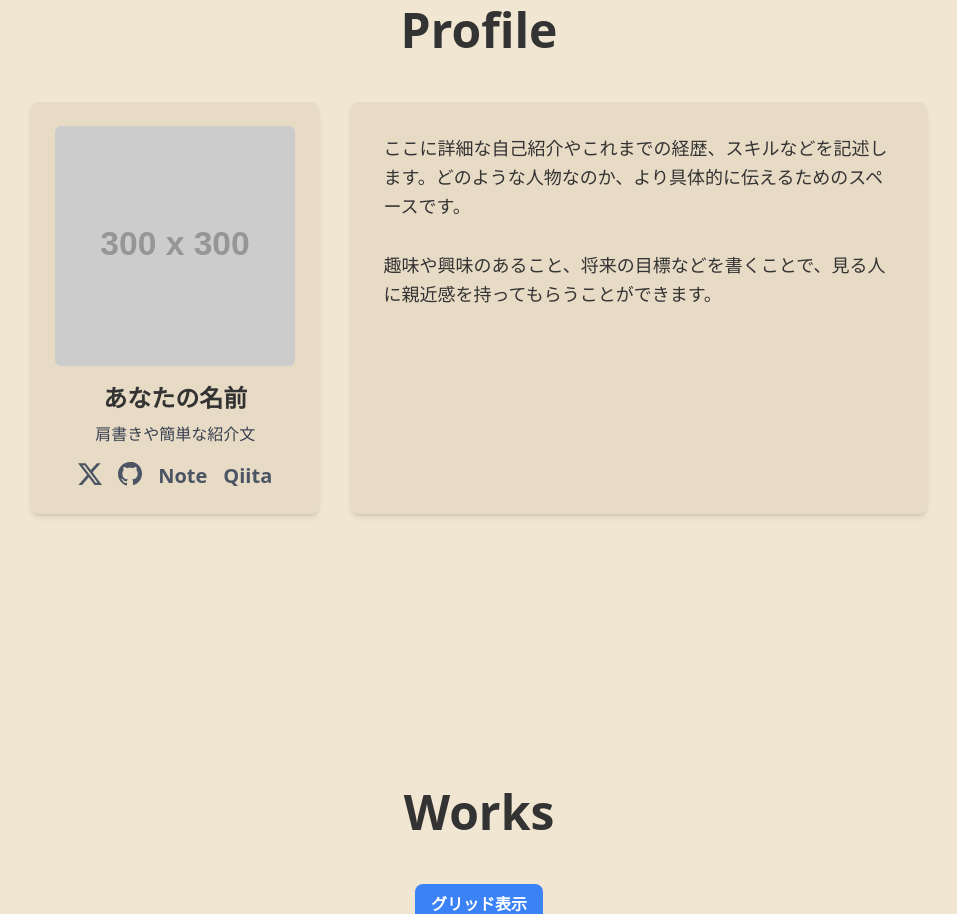
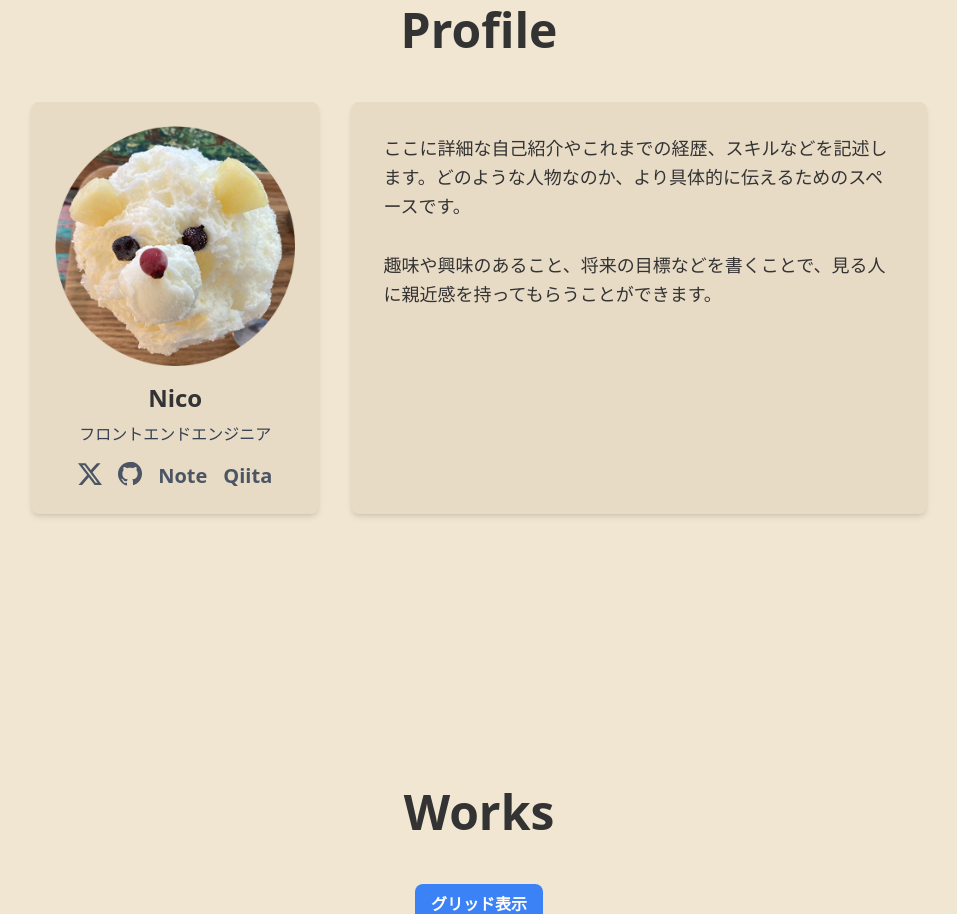
Before and after one commit to nico0748/my-new-website, a React (Vite) app: page / in a window 1280 px wide. Shown: the part 1000-1914 px from the top of the page, without its empty margins (161-1118 px from the left). Built offline with nearby package versions, Linux system fonts and the light colour scheme.

Commit message:
data.tsxを各セクションごとnoに分離

```diff
--- a/src/data/data.tsx
+++ b/src/data/data.tsx
@@ -12,10 +12,10 @@ const SvgIcons = {
 
 // プロフィールデータ
 export const profileData = {
-  name: 'あなたの名前',
-  title: '肩書きや簡単な紹介文',
+  name: 'Nico ',
+  title: 'フロントエンドエンジニア',
   bio: 'ここに詳細な自己紹介やこれまでの経歴、スキルなどを記述します。どのような人物なのか、より具体的に伝えるためのスペースです。<br/><br/>趣味や興味のあること、将来の目標などを書くことで、見る人に親近感を持ってもらうことができます。',
-  imageUrl: 'https://placehold.co/300x300/e8dbc6/333?text=Profile+Image',
+  imageUrl: 'public/sns_icon_round.png',
   socialLinks: [
     { name: 'X (Twitter)', url: '#', icon: SvgIcons.xTwitter },
     { name: 'GitHub', url: '#', icon: SvgIcons.github },
--- /dev/null
+++ b/src/data/eventsData/eventsData.tsx
@@ -0,0 +1,7 @@
+// イベントデータ
+export const events = [
+  { id: 1, text: '東京のWebサイトデザインイベントに参加しました！最新のトレンドを学び、とても刺激を受けました。', imageUrl: 'https://placehold.co/800x450/c7a4ff/333?text=Event+A', date: '2024.08.20' },
+  { id: 2, text: '「新海誠の世界」展に行ってきました。美しい背景美術に感動。いつか自分もこんな作品を作ってみたいです。', imageUrl: 'https://placehold.co/800x450/ff99c8/333?text=Event+B', date: '2024.08.15' },
+  { id: 3, text: '初めての技術書典に参加！たくさんの技術同人誌を購入しました。週末に読むのが楽しみです。', imageUrl: 'https://placehold.co/800x450/a3e4d7/333?text=Event+C', date: '2024.08.10' },
+  { id: 4, text: '夏コミケ参戦！猛暑の中でしたが、たくさんのクリエイターの熱気に触れられました。', imageUrl: 'https://placehold.co/800x450/ffc3a0/333?text=Event+D', date: '2024.08.05' },
+];
--- /dev/null
+++ b/src/data/profileData/profileData.tsx
@@ -0,0 +1,23 @@
+// SVGアイコンデータ
+const SvgIcons = {
+  github: (
+    <svg xmlns="http://www.w3.org/2000/svg" width="24" height="24" viewBox="0 0 24 24" fill="currentColor"><path d="M12 0c-6.626 0-12 5.373-12 12 0 5.302 3.438 9.803 8.207 11.385.6.113.818-.261.818-.577 0-.285-.01-1.04-.015-2.04-3.338.724-4.042-1.61-4.042-1.61-.542-1.355-1.325-1.716-1.325-1.716-1.09-.744.082-.729.082-.729 1.205.084 1.839 1.237 1.839 1.237 1.07 1.835 2.809 1.305 3.492.998.108-.776.417-1.305.76-1.605-2.665-.3-5.466-1.332-5.466-5.93 0-1.31.465-2.38 1.235-3.22-.135-.303-.54-1.523.124-3.179 0 0 1.008-.322 3.301 1.23.957-.266 1.983-.399 3.003-.404 1.02.005 2.045.138 3.003.404 2.291-1.552 3.297-1.23 3.297-1.23.665 1.656.26 2.876.12 3.179.77.84 1.235 1.911 1.235 3.22 0 4.61-2.801 5.626-5.476 5.925.42.36.81 1.015.81 2.04 0 1.472-.014 2.65-.014 3.003 0 .318.219.695.825.578 4.771-1.581 8.202-6.082 8.202-11.385.001-6.627-5.372-12-11.999-12z" /></svg>
+  ),
+  xTwitter: (
+    <svg xmlns="http://www.w3.org/2000/svg" width="24" height="24" viewBox="0 0 16 16" fill="currentColor"><path d="M12.6.75h2.454l-5.36 6.142L16 15.25h-4.937l-3.867-5.07-4.425 5.07H.316l5.733-6.57L0 .75h5.063l3.495 4.633L12.6.75Zm-.86 13.028h1.36L4.323 2.145H2.865l8.875 11.633Z"/></svg>
+  )
+};
+
+// プロフィールデータ
+export const profileData = {
+  name: 'Nico ',
+  title: 'フロントエンドエンジニア',
+  bio: 'ここに詳細な自己紹介やこれまでの経歴、スキルなどを記述します。どのような人物なのか、より具体的に伝えるためのスペースです。<br/><br/>趣味や興味のあること、将来の目標などを書くことで、見る人に親近感を持ってもらうことができます。',
+  imageUrl: 'public/sns_icon_round.png',
+  socialLinks: [
+    { name: 'X (Twitter)', url: '#', icon: SvgIcons.xTwitter },
+    { name: 'GitHub', url: '#', icon: SvgIcons.github },
+    { name: 'Note', url: '#', icon: <span className="text-xl font-bold">Note</span> },
+    { name: 'Qiita', url: '#', icon: <span className="text-xl font-bold">Qiita</span> }
+  ]
+};
--- /dev/null
+++ b/src/data/recordsData/recordsData.tsx
@@ -0,0 +1,9 @@
+// 記録データ
+export const records = [
+  { name: 'アニメ', desc: '最近見たアニメや視聴記録はこちら', id: 'anime', imageUrl: 'https://placehold.co/600x400/8d8d8d/fff?text=Anime' },
+  { name: 'ミュージック', desc: '最近聞いた音楽や再生履歴はこちら', id: 'music', imageUrl: 'https://placehold.co/600x400/9d9d9d/fff?text=Music' },
+  { name: '記事', desc: '執筆した記事やブログはこちら', id: 'article', imageUrl: 'https://placehold.co/600x400/b8b8b8/fff?text=Article' },
+  { name: '競プロ', desc: '競技プログラミングの記録はこちら', id: 'programming', imageUrl: 'https://placehold.co/600x400/d0d0d0/fff?text=Programming' },
+  { name: '巡礼', desc: 'アニメ聖地巡礼の記録はこちら', id: 'pilgrimage', imageUrl: 'https://placehold.co/600x400/e8e8e8/333?text=Pilgrimage' },
+  { name: '一覧へ', desc: 'すべての記録一覧はこちら', id: 'list', imageUrl: 'https://placehold.co/600x400/ffffff/333?text=List' },
+];
--- /dev/null
+++ b/src/data/recsData/recsData.tsx
@@ -0,0 +1,9 @@
+// おすすめデータ
+export const recs = [
+  { name: 'アニメ', desc: 'おすすめのアニメ作品はこちら', id: 'recs-anime', imageUrl: 'https://placehold.co/600x400/40e0d0/fff?text=Anime+Recs' },
+  { name: '音楽', desc: 'おすすめの音楽プレイリストはこちら', id: 'recs-music', imageUrl: 'https://placehold.co/600x400/6a5acd/fff?text=Music+Recs' },
+  { name: '書籍', desc: 'おすすめの書籍リストはこちら', id: 'recs-book', imageUrl: 'https://placehold.co/600x400/ffa500/fff?text=Book+Recs' },
+  { name: 'ツール', desc: '愛用しているツールやサービスはこちら', id: 'recs-tool', imageUrl: 'https://placehold.co/600x400/ff6347/fff?text=Tool+Recs' },
+  { name: 'デザイン', desc: 'インスピレーションを受けたWebサイトはこちら', id: 'recs-design', imageUrl: 'https://placehold.co/600x400/32cd32/fff?text=Design+Recs' },
+  { name: '旅行', desc: 'おすすめの旅行先や旅の記録はこちら', id: 'recs-travel', imageUrl: 'https://placehold.co/600x400/87cefa/fff?text=Travel+Recs' },
+];
--- /dev/null
+++ b/src/data/worksData/worksData.tsx
@@ -0,0 +1,8 @@
+// 作品データ
+export const works = [
+  { id: 1, title: '作品タイトルA', imageUrl: 'https://placehold.co/800x450/b8d8be/333?text=Work+A' },
+  { id: 2, title: '作品タイトルB', imageUrl: 'https://placehold.co/800x450/a3b18a/333?text=Work+B' },
+  { id: 3, title: '作品タイトルC', imageUrl: 'https://placehold.co/800x450/cfe1b9/333?text=Work+C' },
+  { id: 4, title: '作品タイトルD', imageUrl: 'https://placehold.co/800x450/94b49f/333?text=Work+D' },
+  { id: 5, title: '作品タイトルE', imageUrl: 'https://placehold.co/800x450/609966/333?text=Work+E' },
+];
```
Also changed, not shown: src/App.tsx (+6 -1 lines).
